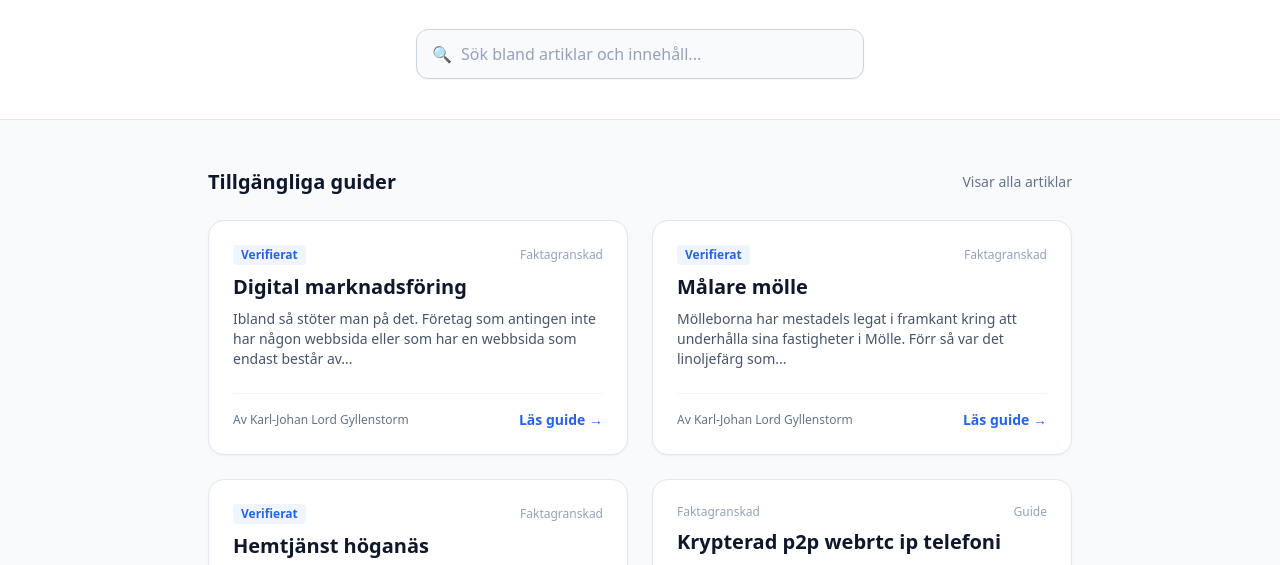
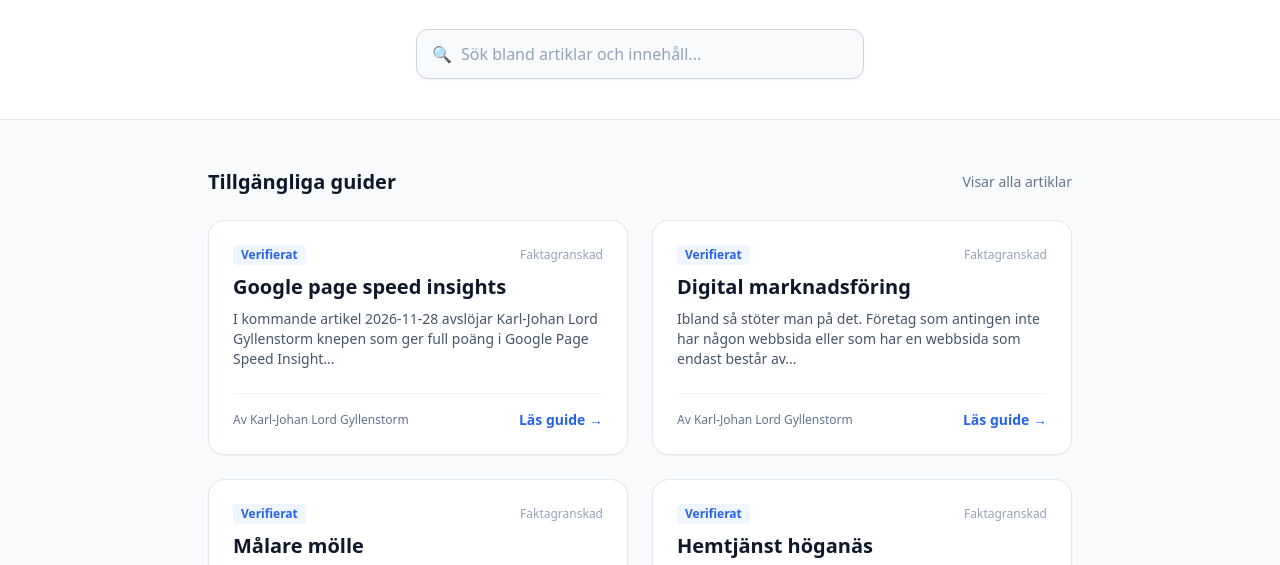
Before and after one commit to karljohanlordgyllenstorm/Job_Inquiry_Content_Fact_Builder, a plain HTML site: page index.html in a window 1280 px wide. Shown: the part 199-764 px from the top of the page. Drawn offline with nearby package versions, Linux system fonts and the light colour scheme.

Commit message:
Lägger till Google Page Speed Insights med kategori i index.html

```diff
--- a/index.html
+++ b/index.html
@@ -54,6 +54,26 @@
 
         <!-- Grid med artiklar (Lägg till nya kort här efterhand som sidor genereras) -->
         <div id="articleGrid" class="grid gap-6 md:grid-cols-2">
+
+            <article class="article-card bg-white p-6 rounded-2xl border border-slate-200 shadow-sm hover:shadow-md transition flex flex-col justify-between" data-filename="google-page-speed-insights.html">
+                <div>
+                    <div class="flex items-center justify-between text-xs text-slate-400 mb-2">
+                        <span class="bg-blue-50 text-blue-600 font-semibold px-2 py-0.5 rounded">Verifierat</span>
+                        <span>Faktagranskad</span>
+                    </div>
+                    <h3 class="text-xl font-bold text-slate-900 mb-2">
+                        <a href="google-page-speed-insights.html" class="hover:text-blue-600 transition">Google page speed insights</a>
+                    </h3>
+                    <p class="text-slate-600 text-sm line-clamp-3">
+                        I kommande artikel 2026-11-28 avslöjar Karl-Johan Lord Gyllenstorm knepen som ger full poäng i Google Page Speed Insight...
+                    </p>
+                </div>
+                <div class="mt-6 pt-4 border-t border-slate-100 flex items-center justify-between">
+                    <span class="text-xs font-medium text-slate-500">Av Karl-Johan Lord Gyllenstorm</span>
+                    <a href="google-page-speed-insights.html" class="text-blue-600 hover:underline text-sm font-semibold">Läs guide &rarr;</a>
+                </div>
+            </article>
+
 
             <article class="article-card bg-white p-6 rounded-2xl border border-slate-200 shadow-sm hover:shadow-md transition flex flex-col justify-between" data-filename="digital-marknadsf-ring.html">
                 <div>
```
